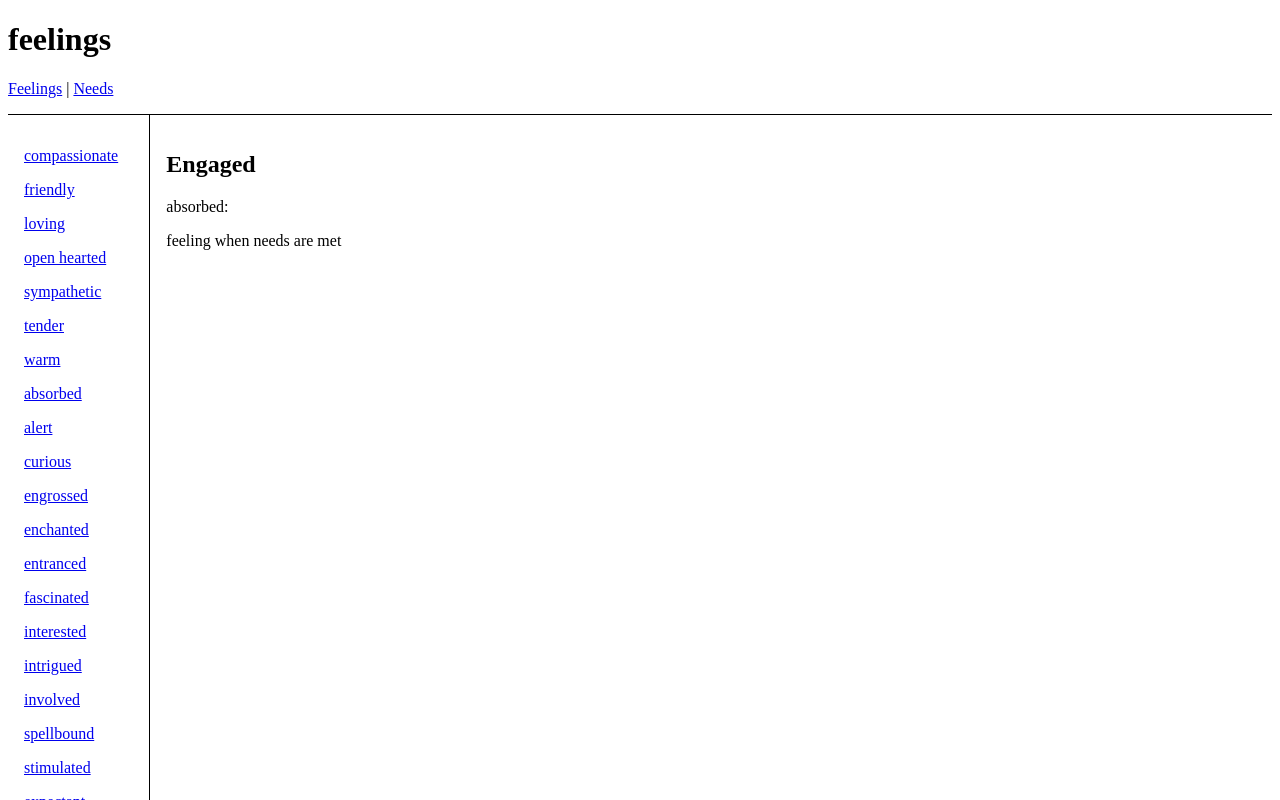
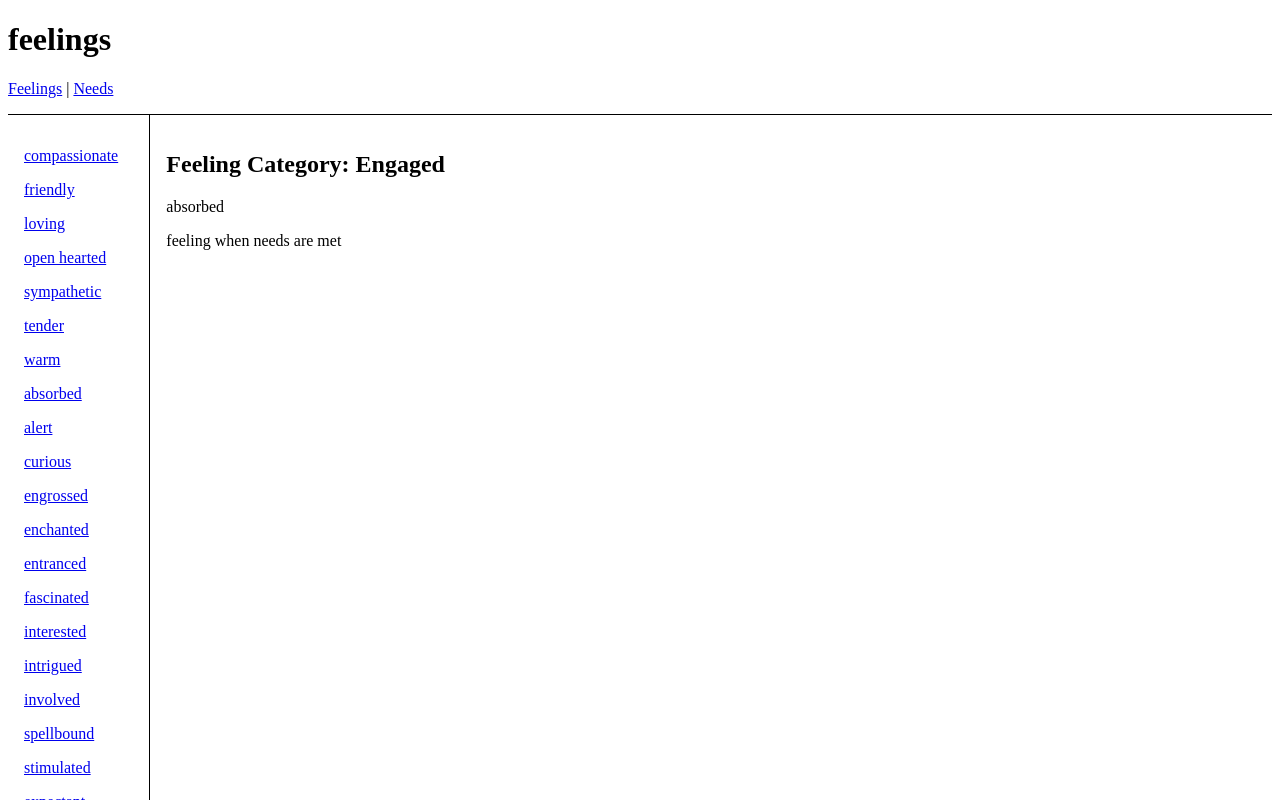
Before and after one commit to taylulz/equanimity-test, a React (Create React App) app: page /feelings/absorbed in a window 1280 px wide. Shown: the top 800 px of the page. Built offline with nearby package versions, Linux system fonts and the light colour scheme.

Commit message:
adjust layout for feelings objects

```diff
--- a/src/routes/feeling.jsx
+++ b/src/routes/feeling.jsx
@@ -6,9 +6,9 @@ export default function Feeling() {
   let feeling = getFeeling(params.feelingId, 10)
   return (
     <main style={{ padding: "1rem" }}>
-      <h2>{feeling.category}</h2>
+      <h2>Feeling Category: <span>{feeling.category}</span></h2>
       <p>
-        {feeling.name}: {feeling.areNeedsMet == true ? <p>feeling when needs are met</p> : <p>feeling when needs are not met</p>}
+        {feeling.name} {feeling.areNeedsMet === true ? <p>feeling when needs are met</p> : <p>feeling when needs are not met</p>}
       </p>
     </main>
   );
```
